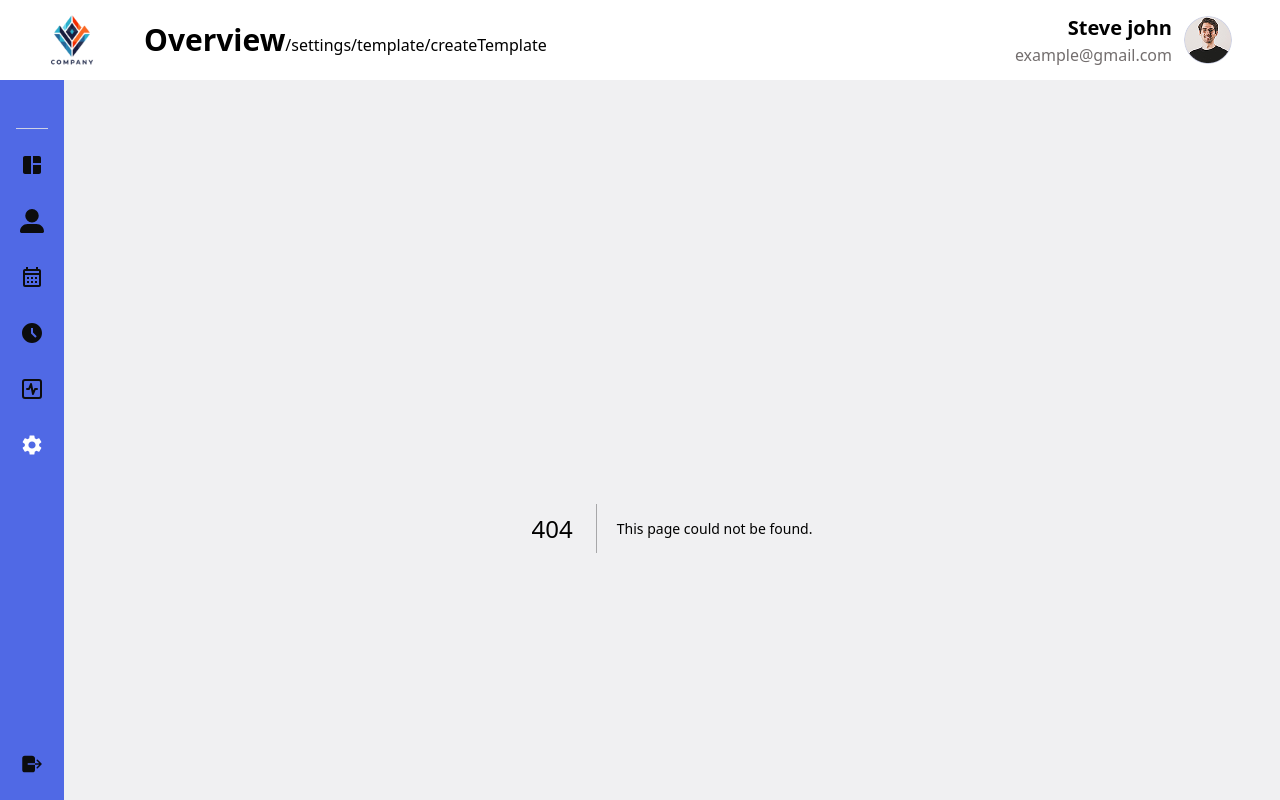
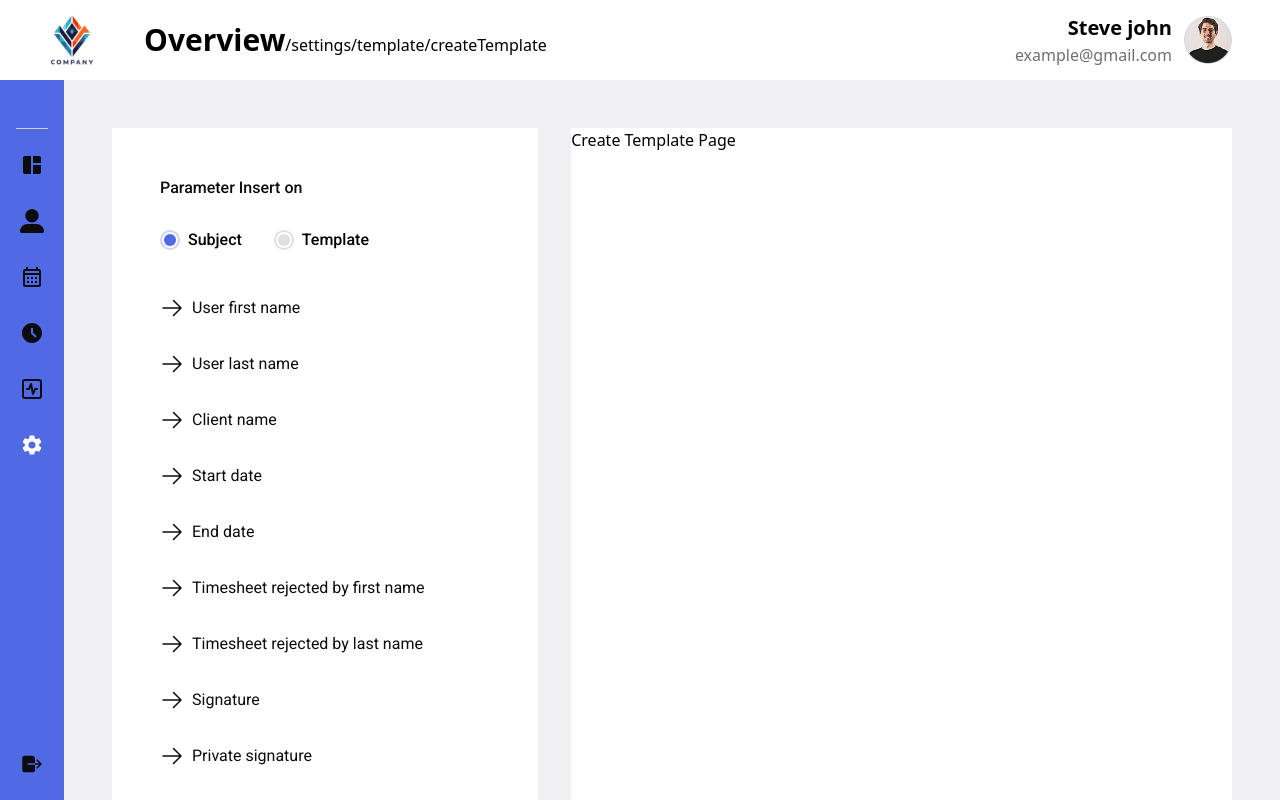
Before and after one commit to newajfireAI/TimeSheetManagament, a Next.js app: page /settings/template/createTemplate in a window 1280 px wide. Before the commit this address had no page. Built offline with nearby package versions, Linux system fonts and the light colour scheme.

Commit message:
cliet template running

```diff
--- a/src/app/settings/(slug)/template/TamplateSetting.jsx
+++ b/src/app/settings/(slug)/template/TamplateSetting.jsx
@@ -3,6 +3,7 @@ import { useRef, useState } from "react";
 import SettingsLayout from '../../SettingsLayout'
 import { FaPlus } from "react-icons/fa6";
 import Table from "@/components/Table";
+import Link from "next/link";
 
 export default function TamplateSetting() {
   const items = [
@@ -290,7 +291,11 @@ export default function TamplateSetting() {
       <SettingsLayout>
         <div>
           <div className='flex justify-end'>
-            <button className='bg-[#5069E5] text-sm text-[#ffffff] px-3 py-2 flex items-center gap-4 rounded-sm'><FaPlus /> Create template</button>
+            <button className='bg-[#5069E5] text-sm text-[#ffffff] px-3 py-2  rounded-sm'>
+              <Link href='/settings/template/createTemplate' className='flex items-center gap-4'>
+            <FaPlus /> Create template
+            </Link>
+            </button>
           </div>
 
           <div>
--- /dev/null
+++ b/src/app/settings/(slug)/template/createTemplate/CreateTemplate.jsx
@@ -0,0 +1,110 @@
+"use client";
+import React, { useState } from 'react'
+import { HiArrowRight } from "react-icons/hi2";
+
+const CreateTemplate = () => {
+   const [selected, setSelected] = useState("Subject");
+  return (
+    <div className='flex justify-between'>
+      <div className='text-black bg-white w-[38%] p-12'>
+
+
+        <div>
+          <p className='text-[#0C0C0D] font-roboto font-medium mb-4'>Parameter Insert on</p>
+
+          <div className="flex items-center gap-8 ">
+      {/* Radio 1 */}
+      <label
+        className={`flex items-center gap-2  py-3 rounded-xl  cursor-pointer transition
+        `}
+      >
+        <input
+          type="radio"
+          name="plan"
+          value="Subject"
+          checked={selected === "Subject"}
+          onChange={() => setSelected("Subject")}
+          className="hidden"
+        />
+        <div
+          className={`w-5 h-5 rounded-full border-2 flex items-center justify-center
+          ${selected === "Subject" ? "border-[#5069E5]/30 " : "border-[#DFE0E5] "}`}
+        >
+          <div className={`w-3 h-3 bg-[#5069E5] rounded-full ${selected === "Subject" ? "bg-[#5069E5] " : "bg-[#DFE0E5] "}`}></div>
+        </div>
+        <span className={`font-roboto font-medium `}>Subject</span>
+      </label>
+
+      {/* Radio 2 */}
+      <label
+        className={`flex items-center gap-2  py-3 rounded-xl cursor-pointer transition-all
+       `}
+      >
+        <input
+          type="radio"
+          name="plan"
+          value="Template"
+          checked={selected === "Template"}
+          onChange={() => setSelected("Template")}
+          className="hidden"
+        />
+        <div
+          className={`w-5 h-5 rounded-full border-2  flex items-center justify-center
+          ${selected === "Template" ? "border-[#5069E5]/30" : "border-[#DFE0E5]"}`}
+        >
+          <div className={`w-3 h-3 bg-[#5069E5] rounded-full ${selected === "Template" ? "bg-[#5069E5] " : "bg-[#DFE0E5] "}`}></div>
+        </div>
+         <span className={`font-roboto font-medium`}>Template</span>
+      </label>
+    </div>
+        </div>
+
+        <div className='flex flex-col gap-8 mt-8'>
+          <p className='text-[#0C0C0D] font-roboto  flex items-center gap-2'>
+            <HiArrowRight className='w-6 h-6' />
+            User first name
+            </p>
+          <p className='text-[#0C0C0D] font-roboto  flex items-center gap-2'>
+            <HiArrowRight className='w-6 h-6' />
+            User last name
+            </p>
+          <p className='text-[#0C0C0D] font-roboto  flex items-center gap-2'>
+            <HiArrowRight className='w-6 h-6' />
+            Client name
+            </p>
+          <p className='text-[#0C0C0D] font-roboto  flex items-center gap-2'>
+            <HiArrowRight className='w-6 h-6' />
+            Start date
+            </p>
+          <p className='text-[#0C0C0D] font-roboto  flex items-center gap-2'>
+            <HiArrowRight className='w-6 h-6' />
+           End date
+            </p>
+          <p className='text-[#0C0C0D] font-roboto  flex items-center gap-2'>
+            <HiArrowRight className='w-6 h-6' />
+            Timesheet rejected by first name
+            </p>
+          <p className='text-[#0C0C0D] font-roboto  flex items-center gap-2'>
+            <HiArrowRight className='w-6 h-6' />
+            Timesheet rejected by last name
+            </p>
+          <p className='text-[#0C0C0D] font-roboto  flex items-center gap-2'>
+            <HiArrowRight className='w-6 h-6' />
+           Signature
+            </p>
+          <p className='text-[#0C0C0D] font-roboto  flex items-center gap-2'>
+            <HiArrowRight className='w-6 h-6' />
+           Private signature
+            </p>
+        </div>
+
+      </div>
+      <div className='text-black bg-white w-[59%]'>
+        Create Template Page
+
+      </div>
+    </div>
+  )
+}
+
+export default CreateTemplate
--- /dev/null
+++ b/src/app/settings/(slug)/template/createTemplate/page.js
@@ -0,0 +1,12 @@
+import React from 'react'
+import Template from './CreateTemplate'
+
+const page = () => {
+  return (
+    <div>
+      <Template/>
+    </div>
+  )
+}
+
+export default page
```
